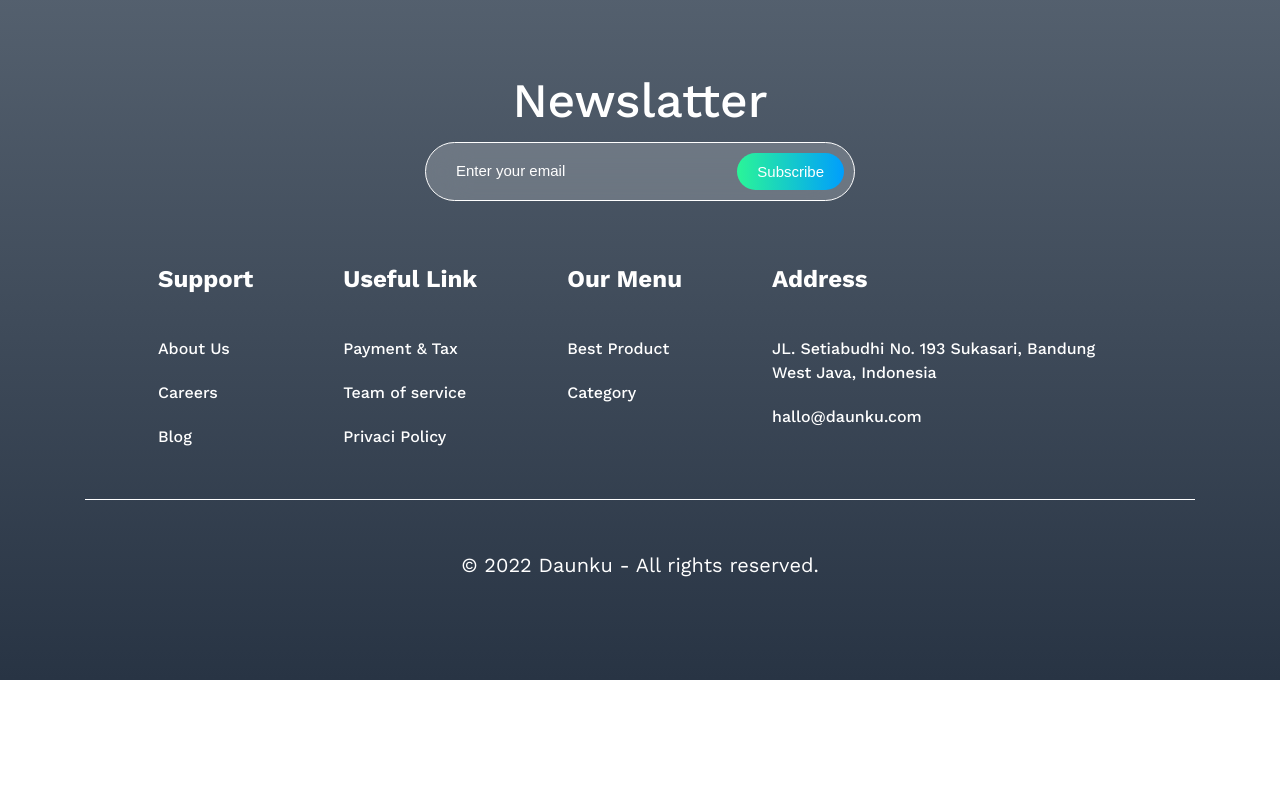
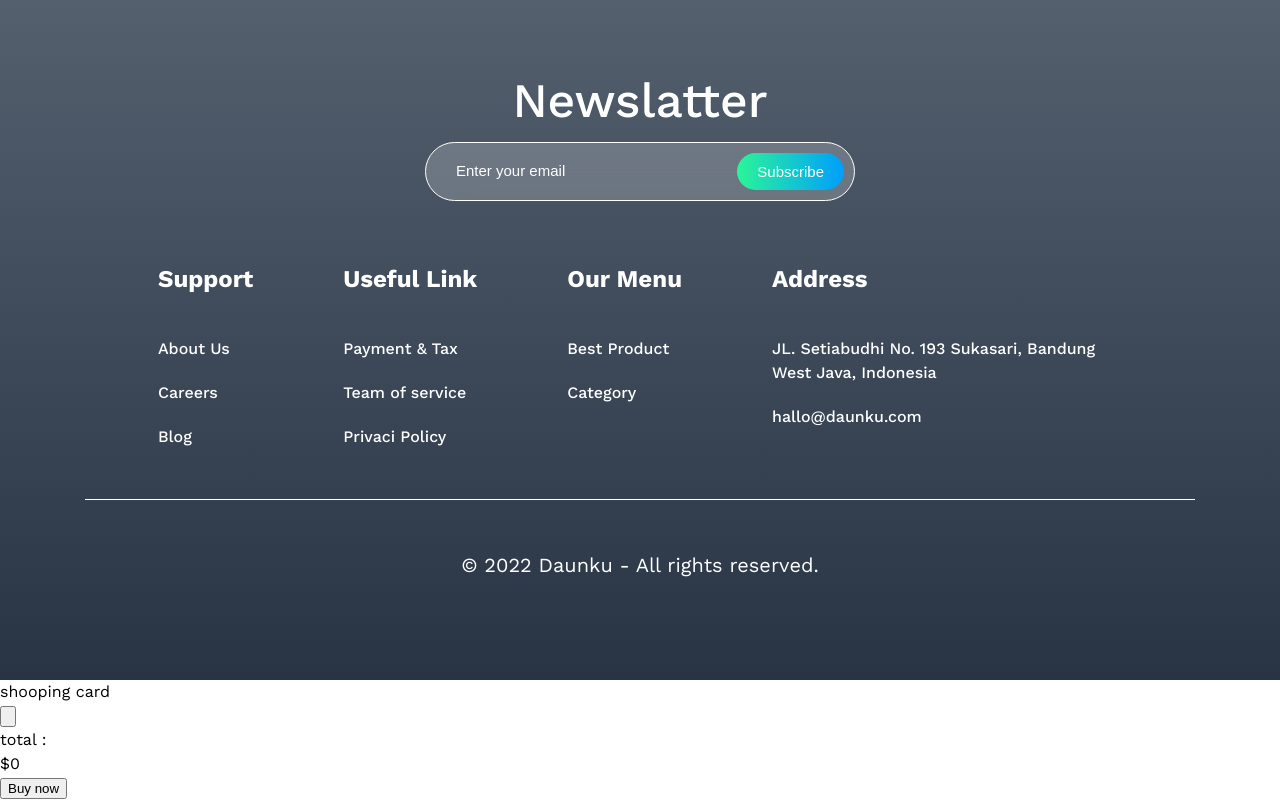
Before and after one commit to Amirhb20/Daunku, a plain HTML site: page index.html in a window 1280 px wide. Shown: the part 5898-6698 px from the top of the page. Before the commit the page ends 6578 px from the top, so only its background shows below. Drawn offline with Linux system fonts and the light colour scheme.

Commit message:
feat: add shopping cart page structure

```diff
--- a/index.html
+++ b/index.html
@@ -574,6 +574,31 @@
         </div>
       </div>
     </footer>
+    <div class="cardtab">
+     <div class="cardtab__wrapper">
+      <div class="cardtab__head">
+       <h2 class="cardtab__title">shooping card</h2>
+     </div>
+      <div class="btn">
+        <button class="btn-close"><svg xmlns="http://www.w3.org/2000/svg" fill="none" viewBox="0 0 24 24" stroke-width="1.5" stroke="currentColor" class="size-6">
+          <path stroke-linecap="round" stroke-linejoin="round" d="M6 18 18 6M6 6l12 12" />
+        </svg>
+        </button>
+      </div>
+     </div>
+        <div class="listcard">
+
+       </div>
+       <div class="cartab-bottom">
+        <div class="cardtab-total">
+          <h4 class="cardtab-total__title">total :</h4>
+          <p class="cardtab-total__price">$0</p>
+        </div>
+        <div class="cardtab-buy">
+          <button class="cardtab-buy__btn" type="submit">Buy now</button>
+        </div>
+       </div>
+      </div>
     <script src="./script/app.js"></script>
   </body>
 </html>
```
